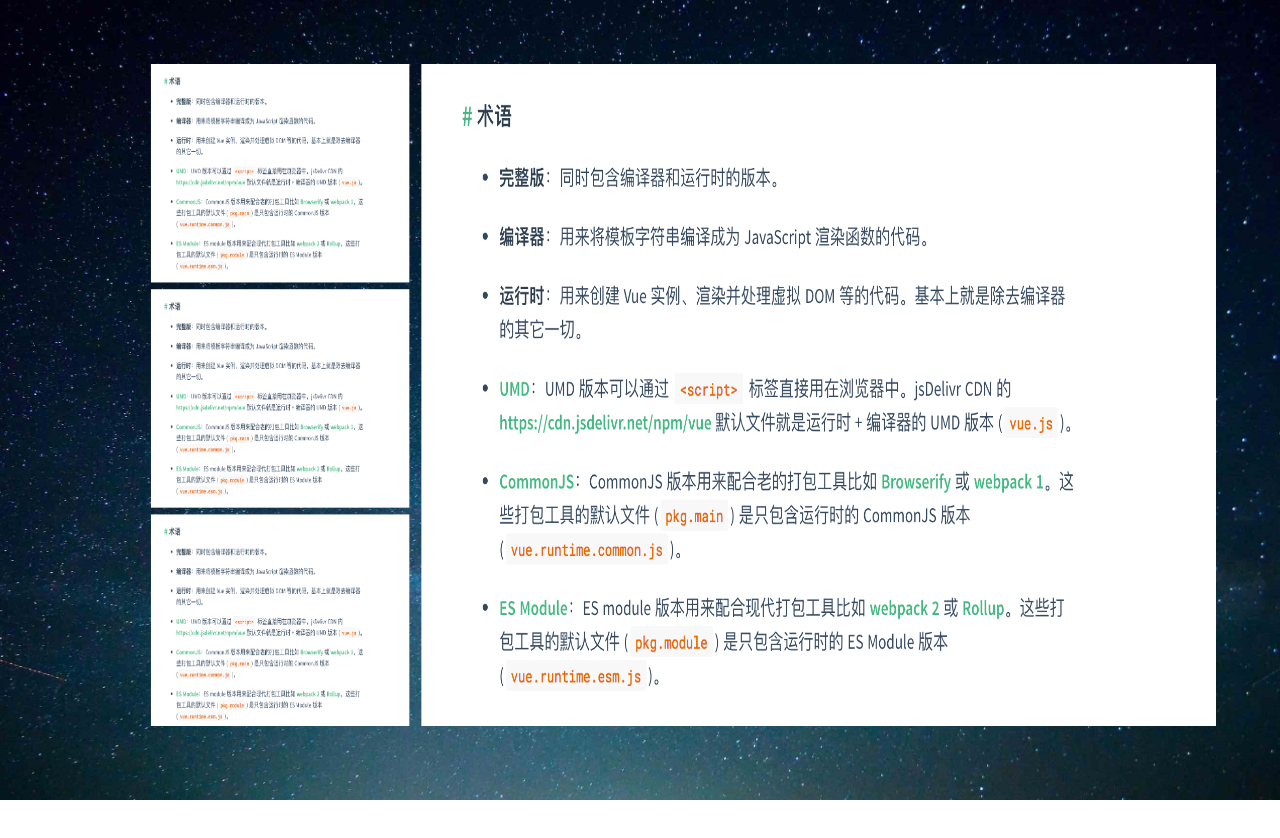
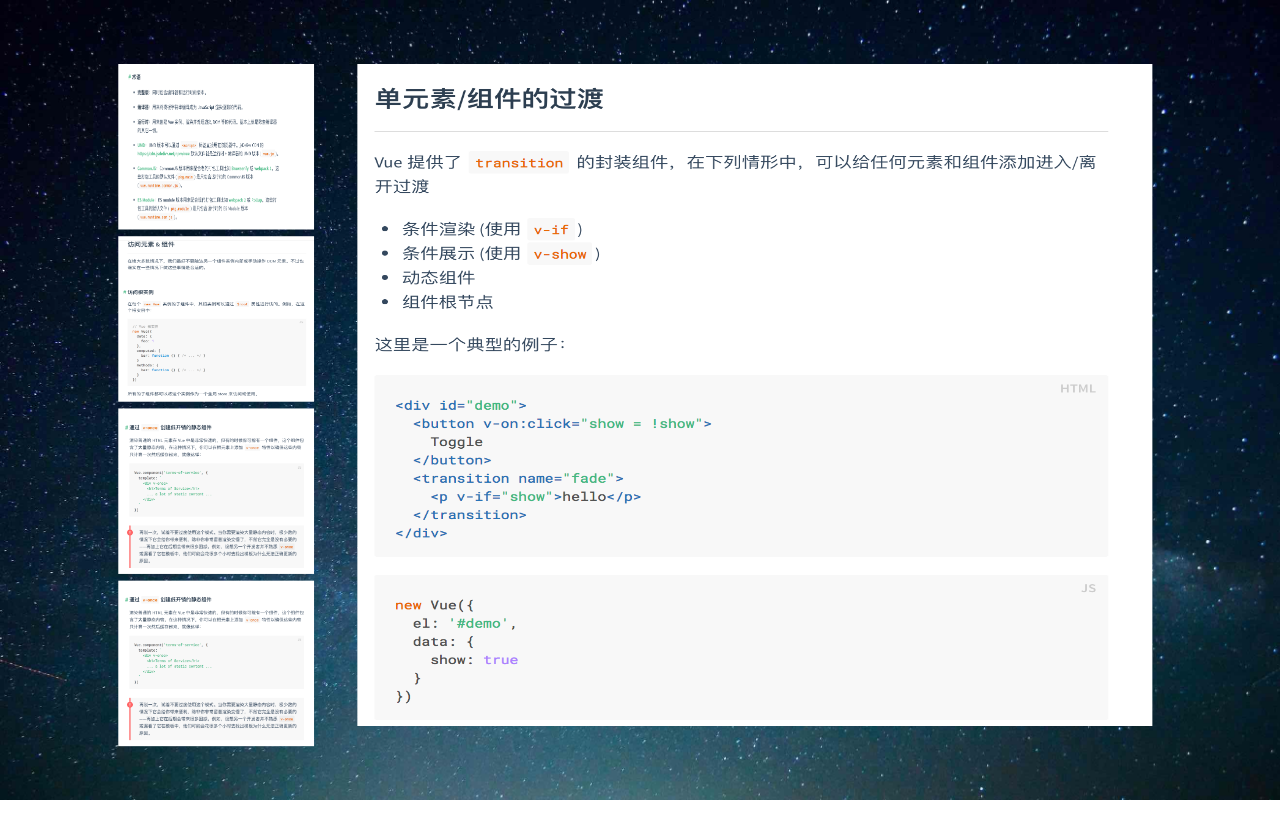
Before and after one commit to CYQH0807/MyTest, a Vue app: page /#/transformExp in a window 1280 px wide. Shown: the top 838 px of the page. Before the commit the page ends 800 px from the top, so only its background shows below. Built offline with nearby package versions, Linux system fonts and the light colour scheme.

Commit message:
尝试多个分割

```diff
--- a/src/view/transformExp.vue
+++ b/src/view/transformExp.vue
@@ -2,17 +2,20 @@
 
   <div class="dashboard">
     <div class="flex-container column">
-      <div class="item one" data-order="1" @click="clickChart('1')" style="transform: translate(-22.4%,-33.5%) scale(0.33)">
+      <div class="item " data-order="1" @click="clickChart('1')" style="transform: translate(-22.4%,-37.5%) scale(0.25)">
         <img src="../assets/img/testImg1.png">
       </div>
-      <div class="item two" data-order="2" @click="clickChart('2')" style="transform: translate(-22.4%,0.5%) scale(0.33)">
-        <img src="../assets/img/testImg1.png">
+      <div class="item " data-order="2" @click="clickChart('2')" style="transform: translate(-22.4%,-11.5%) scale(0.25)">
+        <img src="../assets/img/testImg2.png">
       </div>
-      <div class="item three" data-order="3" @click="clickChart('3')" style="transform: translate(-22.4%,34.5%) scale(0.33)">
-        <img src="../assets/img/testImg1.png">
+      <div class="item " data-order="3" @click="clickChart('3')" style="transform: translate(-22.4%,14.5%) scale(0.25)">
+        <img src="../assets/img/testImg3.png">
       </div>
-      <div class="item four active" data-order="4" @click="clickChart('4')" style="transform: translate(43.7%, 0) scale(1)">
-        <img src="../assets/img/testImg1.png">
+      <div class="item " data-order="4" @click="clickChart('4')" style="transform: translate(-22.4%,40.5%) scale(0.25)">
+        <img src="../assets/img/testImg3.png">
+      </div>
+      <div class="item active" data-order="5" @click="clickChart('5')" style="transform: translate(43.7%, 0) scale(1)">
+        <img src="../assets/img/testImg4.png">
       </div>
     </div>
   </div>
@@ -68,7 +71,7 @@ export default {
   width: 68%;
   height: 100%;
   position: absolute;
-  transform: scale(0.33);
+  transform: scale(0.25);
   text-align: center;
   transition: all 0.8s;
   background: rgba(32, 32, 35, 0.5);
@@ -93,8 +96,6 @@ img {
   position: relative;
   height: 90%;
   width: 90%;
-  overflow: hidden;
-  margin: 0 auto 100px auto;
   box-sizing: content-box;
 }
 
```
